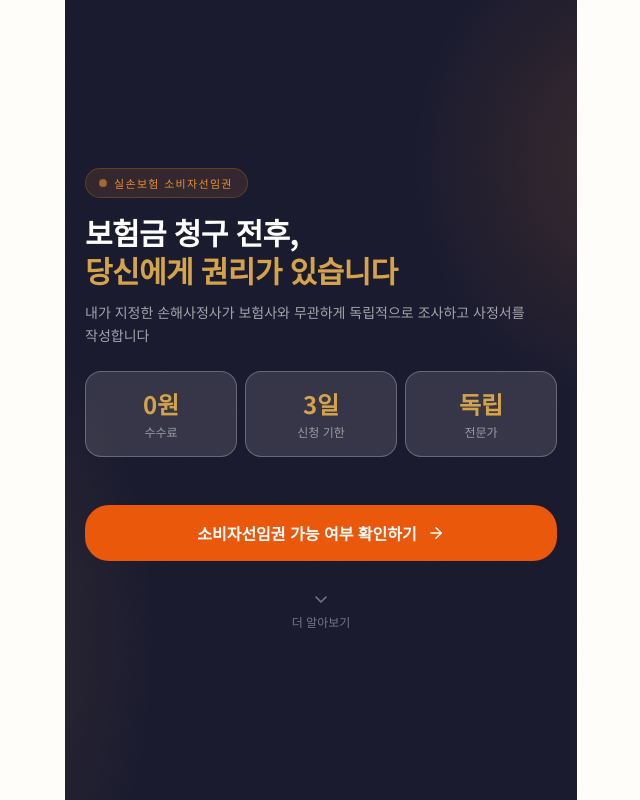
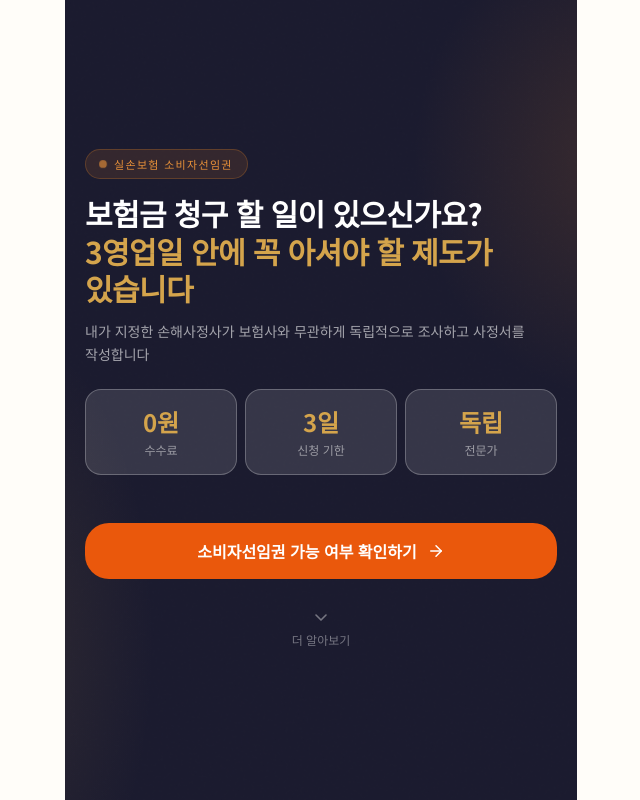
Before and after one commit to giwi-1004/giwi-1004.github.io, a Next.js app: page / in a window 1280 px wide. Shown: the top 800 px of the page, without its empty margins (319-959 px from the left). Built offline with nearby package versions, Linux system fonts and the light colour scheme.

Commit message:
Hero 섹션 헤드라인 문구 수정
보험금 청구 관련 질문형 헤드라인과 3영업일 제도 안내 문구로 변경

Co-authored-by: Cursor <cursoragent@cursor.com>

```diff
--- a/components/landing/hero-section.tsx
+++ b/components/landing/hero-section.tsx
@@ -44,8 +44,9 @@ export function HeroSection() {
         </span>
 
         <h1 className="hero-animate hero-animate-delay-1 mb-3 text-3xl leading-tight font-bold tracking-[-0.02em] text-white text-balance break-keep">
-          보험금 청구 전후,{" "}
-          <span className="text-[#d4a44c]">당신에게 권리가 있습니다</span>
+          보험금 청구 할 일이 있으신가요?
+          <br />
+          <span className="text-[#d4a44c]">3영업일 안에 꼭 아셔야 할 제도가 있습니다</span>
         </h1>
 
         <p
```
